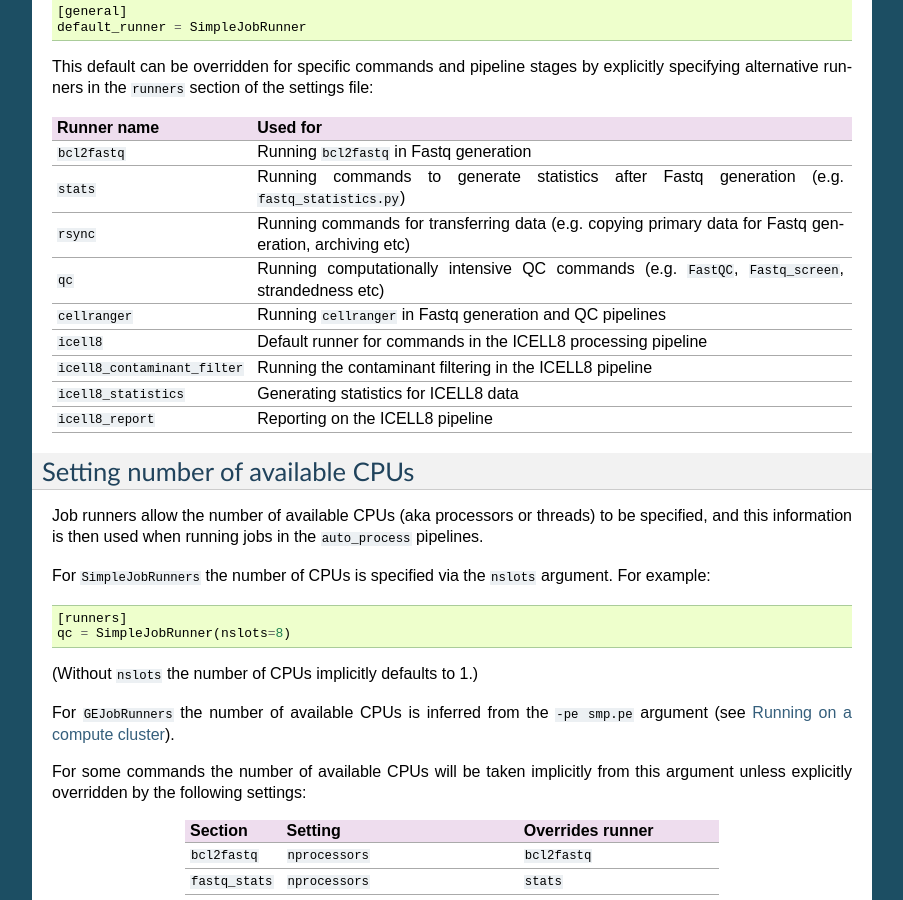
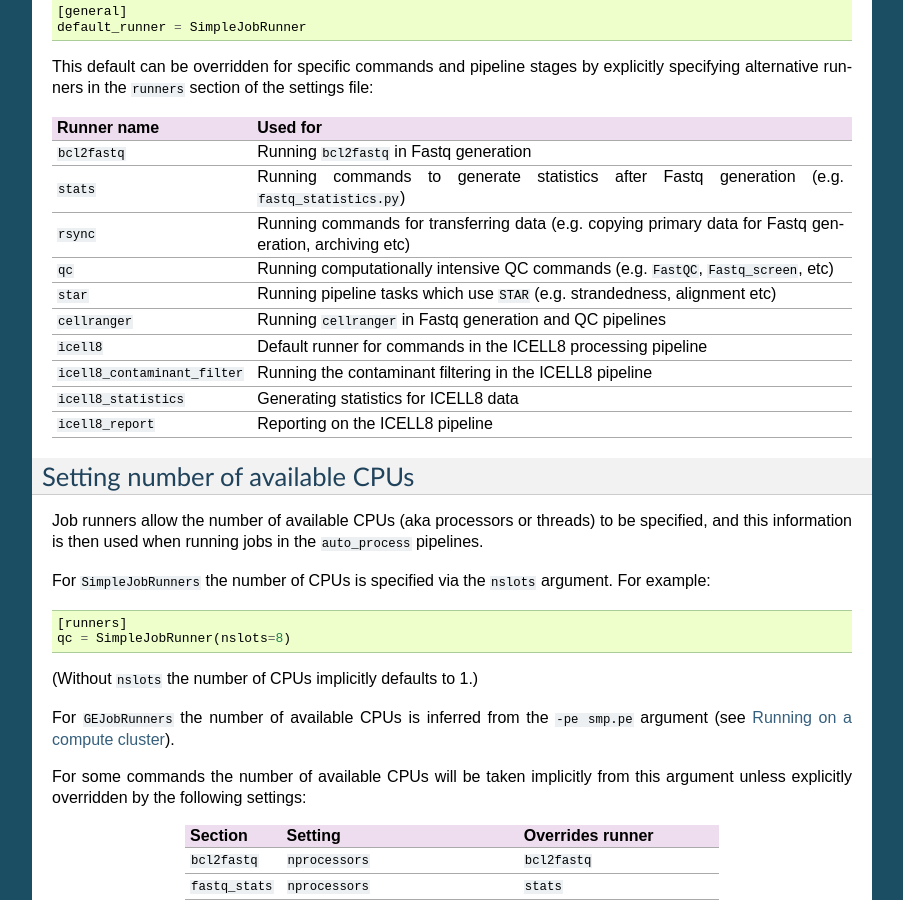
Before and after one commit to fls-bioinformatics-core/auto_process_ngs, a Sphinx documentation site: the page built from docs/source/configuration.rst, in a window 1280 px wide and 900 px high, scrolled down 2260 px. Shown: the whole window, without its empty margins (198-1101 px from the left). Built offline with Sphinx 7.4.7, drawn with Linux system fonts in a browser that asks for light colours.

Commit message:
Update documentation to include 'star' runner, and requirements for STAR.

```diff
--- a/docs/source/configuration.rst
+++ b/docs/source/configuration.rst
@@ -184,7 +184,9 @@ Runner name                   Used for
                               generation, archiving etc)
 ``qc``                        Running computationally intensive QC
                               commands (e.g. ``FastQC``, ``Fastq_screen``,
-                              strandedness etc)
+                              etc)
+``star``                      Running pipeline tasks which use ``STAR``
+                              (e.g. strandedness, alignment etc)
 ``cellranger``                Running ``cellranger`` in Fastq generation
                               and QC pipelines
 ``icell8``                    Default runner for commands in the ICELL8
--- a/docs/source/requirements.rst
+++ b/docs/source/requirements.rst
@@ -39,7 +39,7 @@ make_fastqs         `spaceranger`_     10xGenomics Visium spatial RNA-seq data o
 run_qc (*)          `fastqc`_
 run_qc (*)          `fastq_screen`_
 run_qc (*)          `bowtie`_          Required by fastq_screen
-run_qc (*)          `STAR`_            Required for strandedness determination
+run_qc (*)          `STAR`_            Required for strandedness and alignment
 run_qc              `cellranger`_      10xGenomics Chromium single-cell RNA-seq data only
 run_qc              `cellranger-atac`_ 10xGenomics Chromium single-cell ATAC-seq data only
 run_qc (*)          `multiqc`_
```
